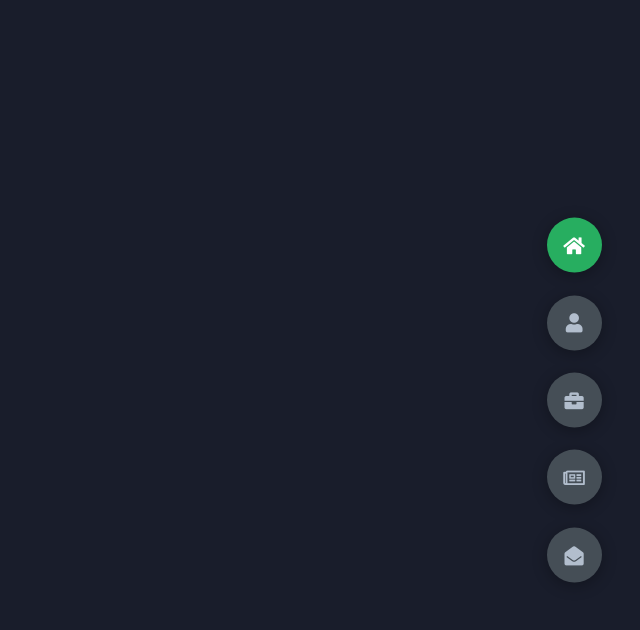
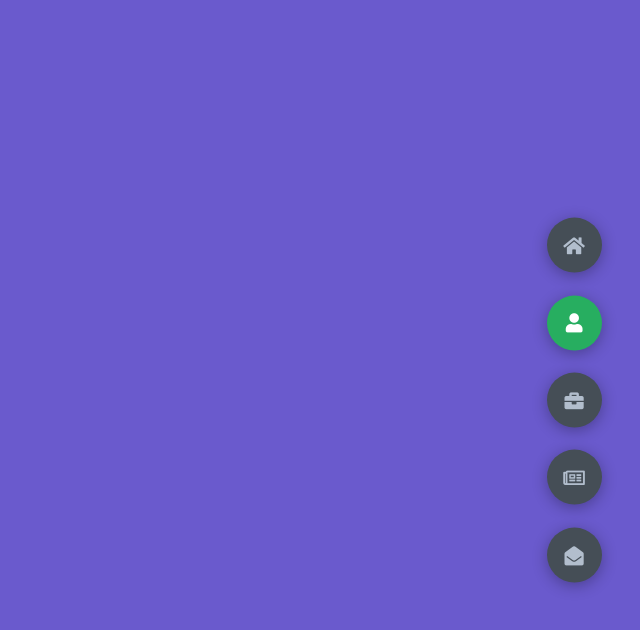
Before and after one commit to vanshugalhotra/HTML-Portfolio, a plain HTML site: page index.html in a window 1280 px wide. Both pictures are taken after a click on the element 1214 px from the left and 322 px from the top of the page. Shown: the whole page, without its empty margins (640-1280 px from the left). Drawn offline with Linux system fonts and the light colour scheme.

Commit message:
added logic and style for buttons to work

```diff
--- a/CSS/style.css
+++ b/CSS/style.css
@@ -79,16 +79,32 @@ section {
 .sec2 {
     display: none;
     transform: translateY(0) scale(1);
+    background-color: slateblue;
 }
 
 .sec3 {
     display: none;
     transform: translateY(0) scale(1);
+    background-color: rgb(90, 192, 205);
 }
 
 .sec4 {
     display: none;
     transform: translateY(0) scale(1);
+}
+
+.active {
+    display: block;
+    animation: scaleAnim 1s ease-in-out;
+}
+
+@keyframes scaleAnim {
+    0% {
+        transform: translateY(-100%) scaleY(0);
+    }
+    100% {
+        transform: translateY(0) scaleY(1);
+    }
 }
 
 
@@ -132,5 +148,5 @@ section {
 }
 
 .active-btn i {
-    color: var(--color-white);
+    color: var(--color-white) !important;
 }
--- /dev/null
+++ b/JS/logic.js
@@ -0,0 +1,53 @@
+const sections = document.querySelectorAll('.section');
+
+const sectBtns = document.querySelectorAll('.controls');
+
+const sectBtn = document.querySelectorAll('.control');
+
+const allSections = document.querySelector('.main-content');
+
+
+function PageTransitions() {
+    // Button active class
+
+    // accessing each and every button in sectBtn
+    // Note: sectBtn contain all the 5 buttons, and sectBtns contain the div "sectBtn"
+    for (let i = 0; i < sectBtn.length; i++) {
+        sectBtn[i].addEventListener('click', function() {
+            let currentBtn = document.querySelectorAll('.active-btn');
+            currentBtn[0].className = currentBtn[0].className.replace('active-btn', '');
+
+            // note: this keyword doesn't be used inside arrow functions
+            this.className += ' active-btn';
+        })
+    }
+
+    // Sections Active
+    // basically, when we click on any 5 of the buttons, then the button associated with it corresponding section (using data-id ) class will be added "active" and removed also when we are not there anymore
+
+    allSections.addEventListener('click', (e) => {
+        // getting the id of the element we just clicked on
+        const id = e.target.dataset.id;
+
+        if (id) {
+            //remove selected from the other btns
+            sectBtns.forEach((btn) => {
+                    btn.classList.remove('active')
+                })
+                // adding the active class to the element we just clicked
+            e.target.classList.add('active')
+
+            //hide other sections, by removing there active class
+            sections.forEach((section) => {
+                section.classList.remove('active')
+            })
+
+            // adding active class to the current section
+            const element = document.getElementById(id);
+            element.classList.add('active');
+        }
+    });
+
+}
+
+PageTransitions();
--- a/index.html
+++ b/index.html
@@ -18,18 +18,18 @@
 
     <header class="section sec1 header active">
 
-    </header>
+    </header id="home">
     <main>
-        <section class="section sec2 about">
+        <section class="section sec2 about" id="about">
 
         </section>
-        <section class="section sec3 portfolio">
+        <section class="section sec3 portfolio" id="portfolio">
 
         </section>
-        <section class="section sec4 blogs">
+        <section class="section sec4 blogs" id="blogs">
 
         </section>
-        <section class="section sec5 contact">
+        <section class="section sec5 contact" id="contact">
 
         </section>
     </main>
@@ -50,6 +50,8 @@
             <i class="fas fa-envelope-open"></i>
         </div>
     </div>
+
+    <script src="JS/logic.js"></script>
 </body>
 
 </html>
```
